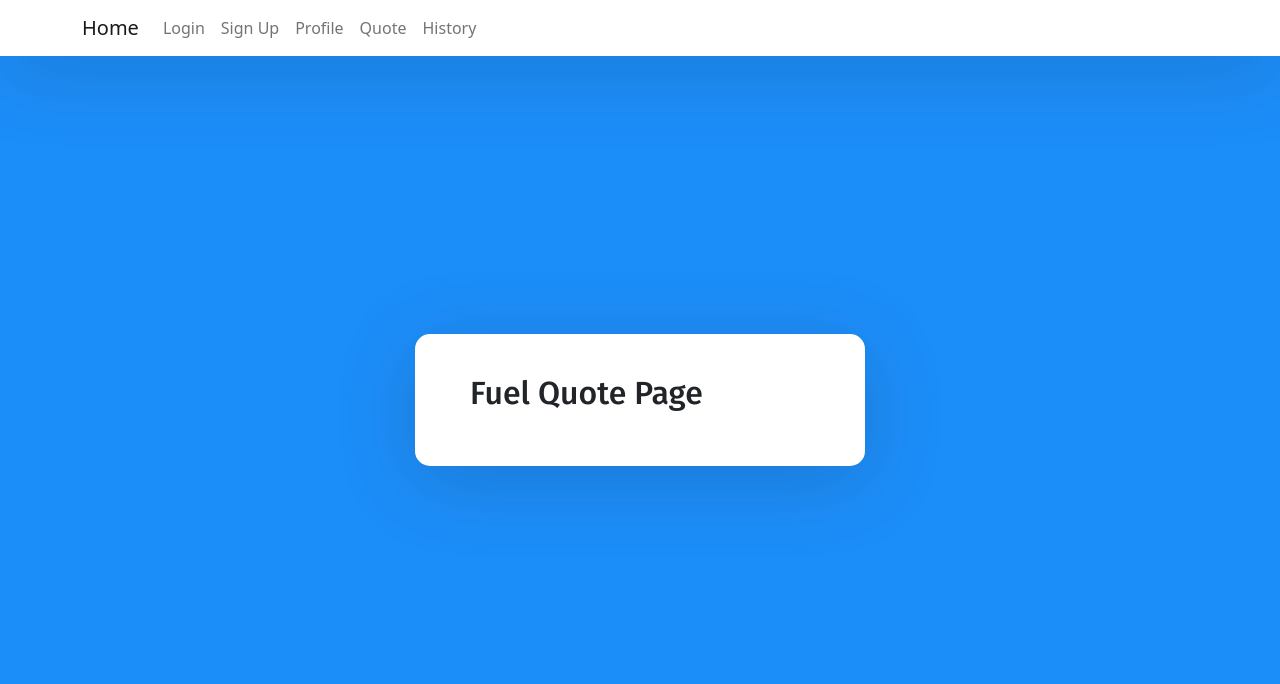
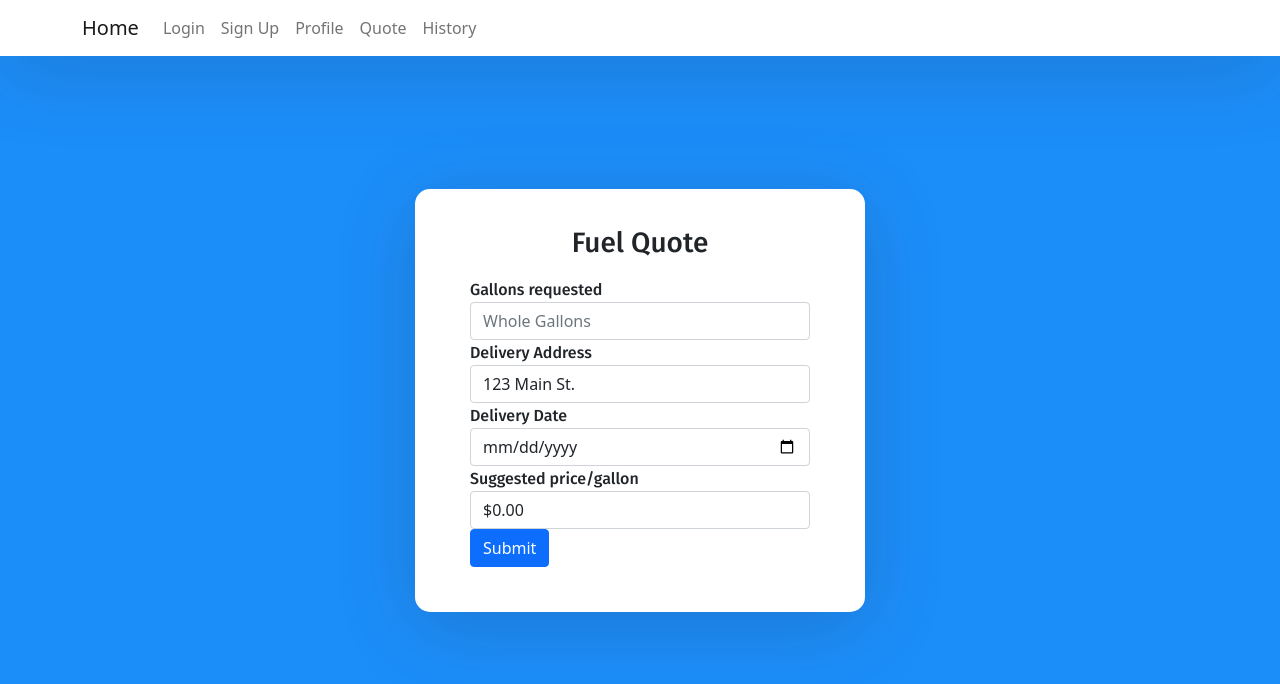
Before and after one commit to GabMoral/FuelApp, a React (Create React App) app in the folder frontend/: page /quote in a window 1280 px wide. Shown: the top 684 px of the page. Built offline with nearby package versions, Linux system fonts and the light colour scheme.

Commit message:
Added UI
Files with the added textboxes.

```diff
--- a/frontend/src/components/Fuel/quote.js
+++ b/frontend/src/components/Fuel/quote.js
@@ -1,9 +1,46 @@
 import React, {Component} from 'react';
 
 export default class Quote extends Component {
+    handleSubmit = e => {
+        e.preventDefault();
+        const data = {
+            username: this.username,
+            password: this.password,
+            deliveryAddress: "123 Main St."
+        };
+        console.log(data);
+        const adminLogin = {username: "admin1", password: "admin123"}
+        if (this.username == adminLogin.username && this.password == adminLogin.password) {
+            console.log("Logged in");
+        }
+    };
     render() {
         return (
-            <h2>Fuel Quote Page</h2>
+
+            <form onSubmit={this.handleSubmit}>
+                <h3>Fuel Quote</h3>
+
+                <div className="form-group">
+                    <label>Gallons requested</label>
+                    <input type="number" className="form-control" placeholder="Whole Gallons"
+                        onChange={e => this.gallons = e.target.value}/>
+                </div>
+
+                <div className="form-group">
+                    <label>Delivery Address</label>
+                    <input type="text" className="form-control" value="123 Main St." readonly />
+                </div>
+                <div className="form-group">
+                    <label>Delivery Date</label>
+                    <input type="date" className="form-control" placeholder="Delivery Date"
+                        onChange={e => this.deliveryDate = e.target.value}/>
+                </div>
+                <div className="form-group">
+                    <label>Suggested price/gallon</label>
+                    <input type="text" className="form-control" value="$0.00" readonly />
+                </div>
+                <button className="btn btn-primary btn-block">Submit</button>
+            </form>
         )
     }
 }
```
